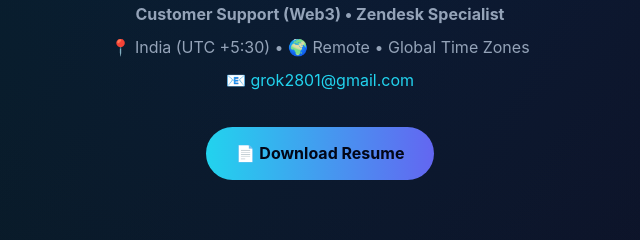
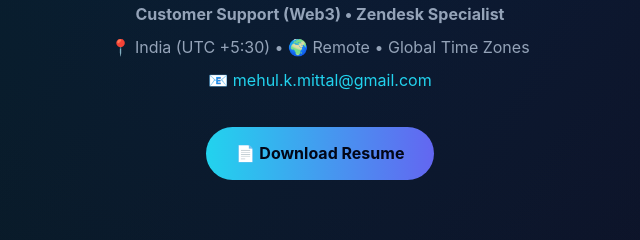
Before and after one commit to Mehulkm/mehulkm.github.io, a plain HTML site: page index.html in a window 1280 px wide. Shown: the part 209-449 px from the top of the page, 320-960 px from the left. Drawn offline with Linux system fonts and the light colour scheme.

Commit message:
Update index.html

```diff
--- a/index.html
+++ b/index.html
@@ -114,7 +114,7 @@ footer {
   <h1>Mehul Mittal</h1>
   <p><strong>Customer Support (Web3) • Zendesk Specialist</strong></p>
   <p>📍 India (UTC +5:30) • 🌍 Remote • Global Time Zones</p>
-  <p>📧 <a href="mailto:grok2801@gmail.com">grok2801@gmail.com</a></p>
+  <p>📧 <a href="mailto:mehul.k.mittal@gmail.com">mehul.k.mittal@gmail.com</a></p>
   <a class="btn" href="resume.pdf" download>📄 Download Resume</a>
 </header>
 
```
